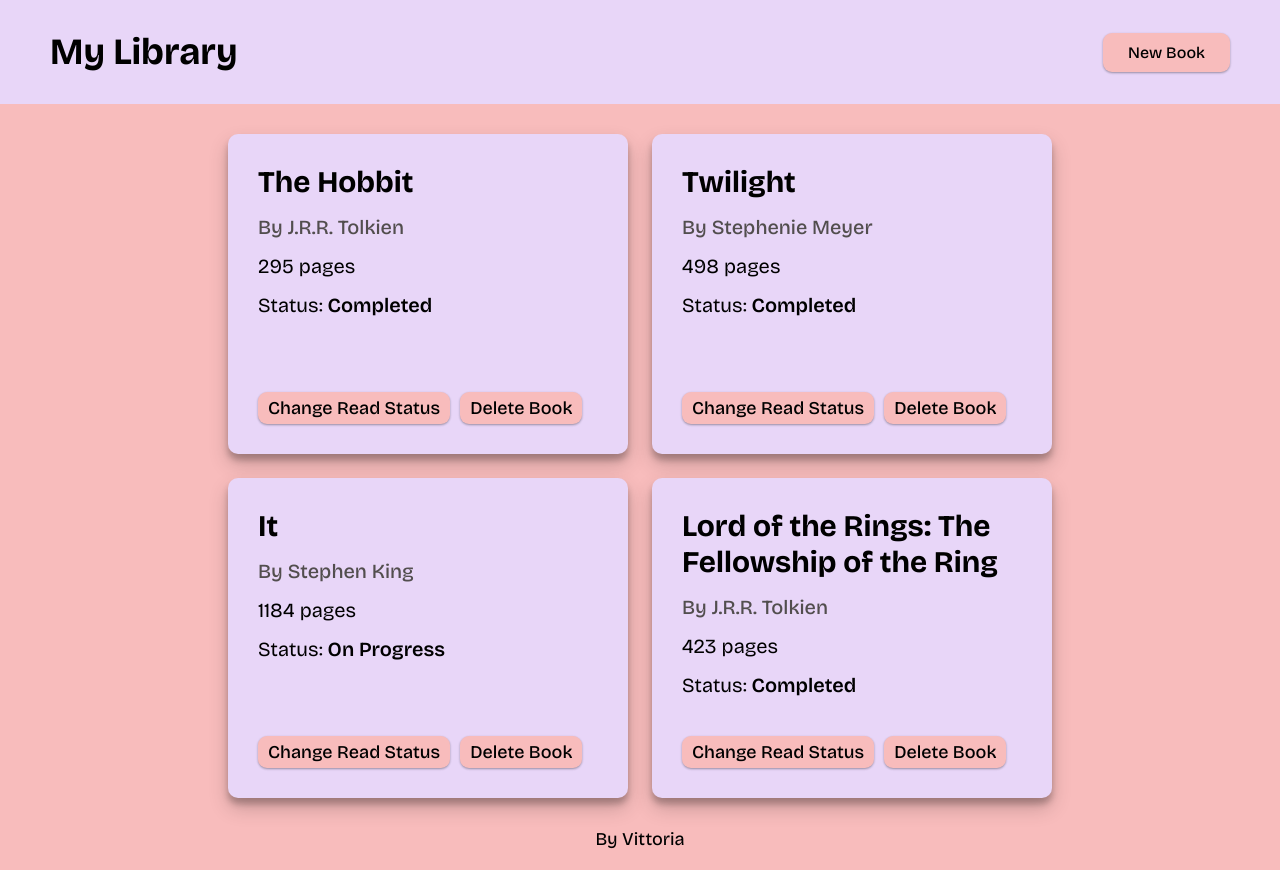
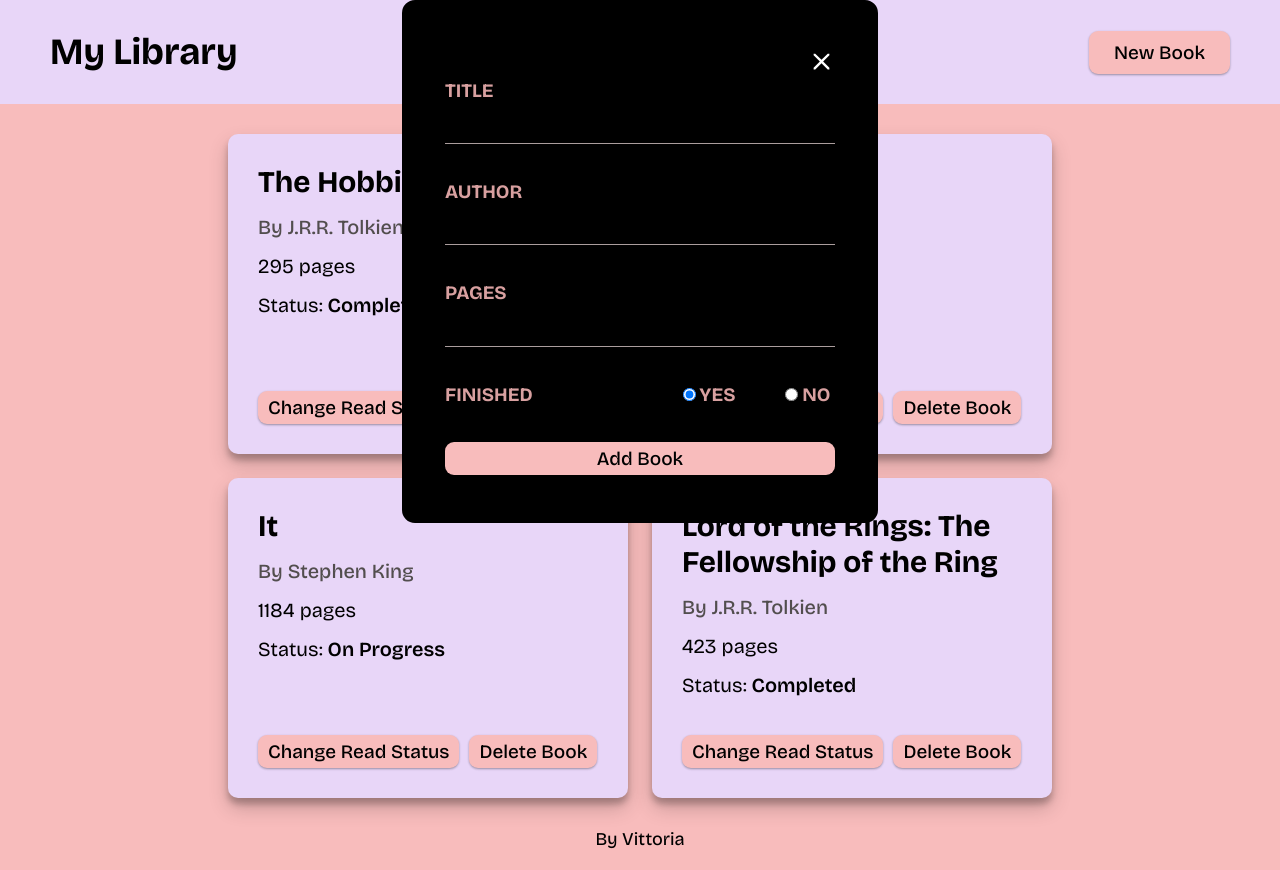
Before and after one commit to vbenedeto/library-app-js, a plain HTML site: page index.html in a window 1280 px wide. Drawn offline with nearby package versions, Linux system fonts and the light colour scheme.

Commit message:
Style the Modal component

```diff
--- a/index.html
+++ b/index.html
@@ -16,7 +16,10 @@
     <h1>My Library</h1>
     <button class="add-btn">New Book</button>
   </header>
-  <dialog>
+  <dialog open>
+    <div class="close-dialog-container">
+      <img class="close-dialog-container__btn" src="window-close.svg" alt="Close Icon Button">
+    </div>
     <form id="form" action="#">
       <div class="field">
         <label for="bookTitle">
@@ -36,22 +39,28 @@
         </label>
         <input type="number" name="pages" id="bookPages">
       </div>
-      <div class="field">
+      <div class="field radios">
         <span>
           Finished
         </span>
-        <input type="radio" name="readStatus" value="true" id="read-yes" checked>
-        <label for="read-yes">Yes</label>
-        <input type="radio" name="readStatus" value="false" id="read-no">
-        <label for="read-no">No</label>
+
+        <div class="radio-option">
+          <input type="radio" name="readStatus" value="true" id="read-yes" checked>
+          <label for="read-yes">Yes</label>
+        </div>
+
+        <div class="radio-option">
+          <input type="radio" name="readStatus" value="false" id="read-no">
+          <label for="read-no">No</label>
+        </div>
       </div>
-      <button type="submit">Add Book</button>
+      <button class="card-btn" type="submit">Add Book</button>
     </form>
   </dialog>
   <main class="books">
   </main>
   <footer>
-      By <a href="https://github.com/vbenedeto" target="_blank">Vittoria</a>
+    By <a href="https://github.com/vbenedeto" target="_blank">Vittoria</a>
   </footer>
 </body>
 
--- a/script.js
+++ b/script.js
@@ -2,14 +2,18 @@ const books = document.querySelector(".books");
 const addBtn = document.querySelector(".add-btn");
 const deleteBtn = document.querySelector(".deleteBtn");
 const dialog = document.querySelector("dialog");
+const closeDialogBtn = document.querySelector(".close-dialog-container__btn");
 const form = document.getElementById("form");
 let myLibrary = [];
-
 
 addBtn.addEventListener("click", () => {
   form.querySelectorAll("input[type='text'], input[type='number']").forEach(input => input.value = "");
   dialog.showModal();
-})
+});
+
+closeDialogBtn.addEventListener("click", () => {
+  dialog.close();
+});
 
 form.addEventListener("submit", (event) => {
   event.preventDefault();
--- a/style.css
+++ b/style.css
@@ -15,11 +15,11 @@ body {
 
 input, button {
   font: inherit;
+  font-size: 19px;
 }
 
 h1 {
   font-size: 37px;
-  /* color: #F8BCBC; */
 }
 
 header {
@@ -28,6 +28,87 @@ header {
   align-items: center;
   padding: 30px 50px;
   background-color: #e8d6f8;
+}
+
+dialog {
+  position: fixed;
+  margin: auto;
+  padding: 45px 40px;
+  border-radius: 13px;
+  background-color: black;
+}
+
+dialog::backdrop {
+  background-color: rgb(114, 112, 112);
+  opacity: 0.7;
+}
+
+.close-dialog-container {
+  text-align: end;
+}
+
+.close-dialog-container__btn {
+  width: 27px;
+  height: 27px;
+  cursor: pointer;
+  filter: invert(100%) brightness(200%);
+}
+
+form {
+  display: flex;
+  flex-direction: column;
+  gap: 36px;
+  width: 100%;
+}
+
+label {
+  width: 75px;
+  color: #d8a0a0;
+  padding-bottom: 7px;
+  font-size: 19px;
+}
+
+.field {
+  display: flex;
+  flex-direction: column;
+  text-transform: uppercase;
+  font-weight: bold;
+}
+
+.field.radios {
+  display: flex;
+  flex-direction: row;
+  align-items: center;
+  gap: 50px;
+}
+
+.radio-option > input {
+  cursor: pointer;
+}
+
+.field + .radios > span {
+  padding-right: 100px;
+  color: #d8a0a0;
+  font-size: 19px;
+}
+
+input:not([type=radio]) {
+  width: 390px;
+  height: 2.2rem;
+  background-color: black;
+  border: none;
+  border-bottom: 1.5px solid rgb(170, 157, 157);
+  color: #d8a0a0;
+}
+
+input:not([type=radio]):focus {
+  border: 1.5px solid #d8a0a0;
+  border-radius: 4px;
+  outline: none;
+}
+
+button[type=submit] {
+  width: 100%;
 }
 
 .books {
@@ -66,10 +147,6 @@ header {
 .card-actions {
   display: flex;
   gap: 10px;
-}
-
-.card > button {
-  display: inline;
 }
 
 .card-title {
```
Also changed, not shown: window-close.svg (added).
